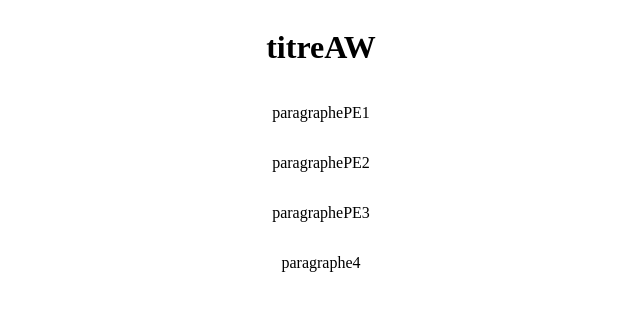
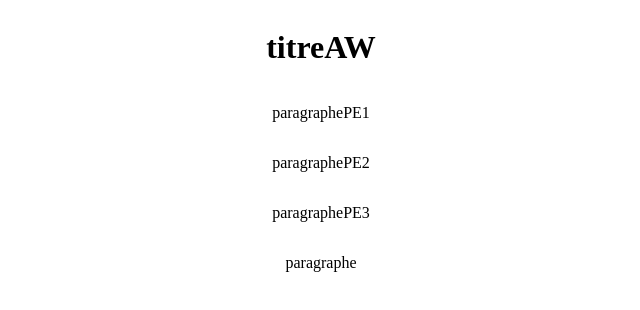
Before and after one commit to olivierpp/exerciceMatin4, a plain HTML site: page index.html in a window 1280 px wide. Shown: the full height of the page, 319-959 px from the left. Drawn offline with Linux system fonts and the light colour scheme.

Commit message:
resolved conflict

```diff
--- a/index.html
+++ b/index.html
@@ -11,6 +11,6 @@
     <p>paragraphePE1</p>
     <p>paragraphePE2</p>
     <p>paragraphePE3</p>
-    <p>paragraphe4</p>
+    <p>paragraphe</p>
   </body>
 </html>
```
